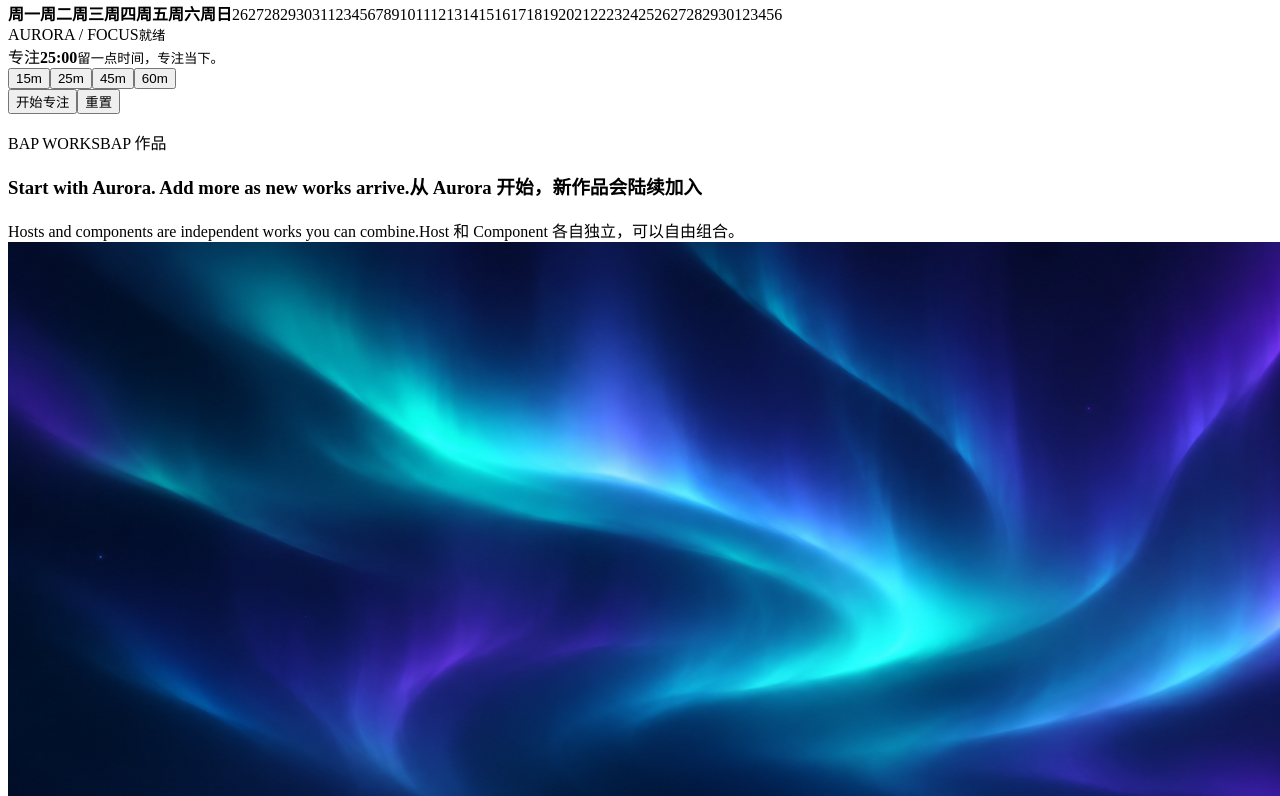
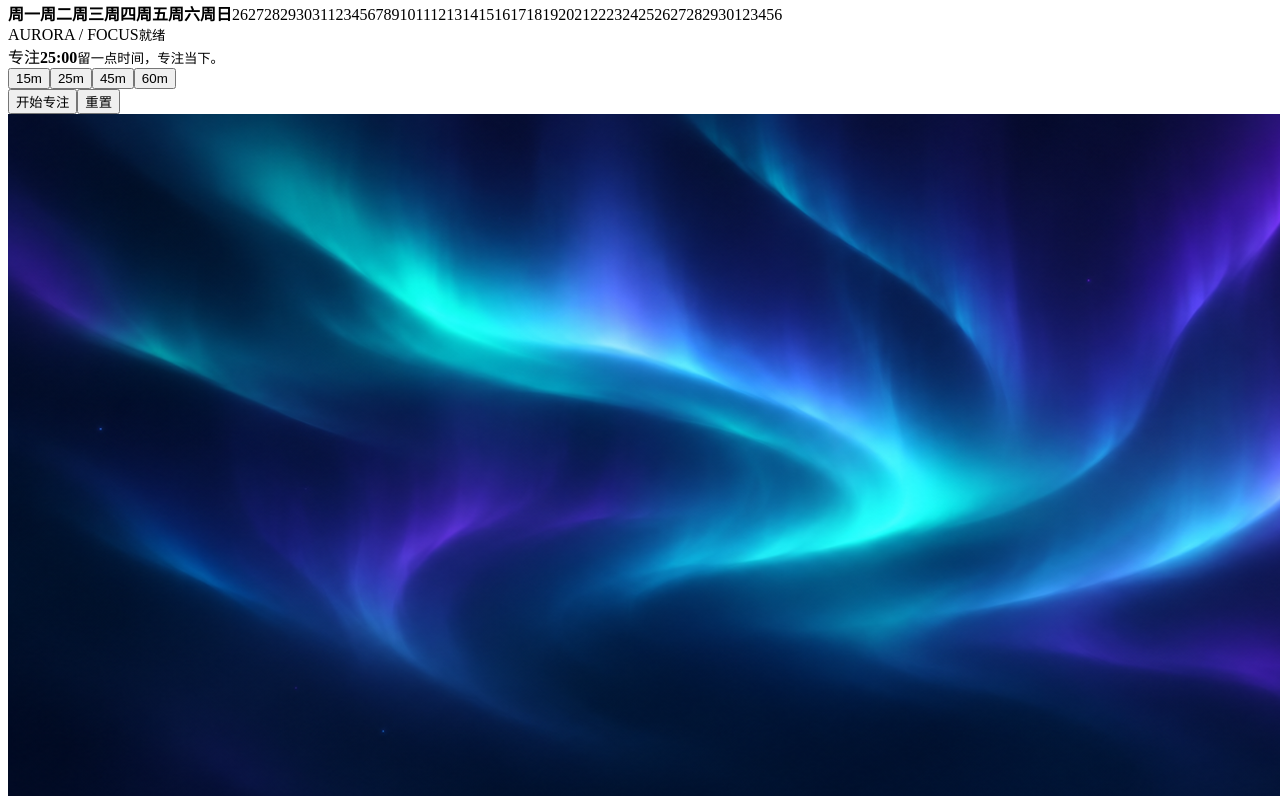
Before and after one commit to backdrop-augmentation-protocol/backdrop-augmentation-protocol.github.io, a React (Vite) app in the folder app/: page / in a window 1280 px wide. Shown: the part 1704-2500 px from the top of the page. Built offline with nearby package versions, Linux system fonts and the light colour scheme; the HTML template or start-up script is replaced by a standard one; a web font is replaced by a local one.

Commit message:
style: remove overlay labels from story scenes

```diff
--- a/app/src/Scrollytelling.jsx
+++ b/app/src/Scrollytelling.jsx
@@ -115,11 +115,6 @@ export default function Scrollytelling({ lang = 'zh' }) {
           <div className="story-widget story-widget--calendar visible"><LiveCalendar zh={zh}/></div>
           <div className={'story-widget story-widget--focus' + (focusOn ? ' visible' : '') + (act === 3 ? ' featured' : '') + (focusMoved?' moved':'')} style={{'--focus-width':`${(act===3?34:26)*scale/112}%`,'--focus-opacity':opacity/100}}><LiveFocus zh={zh}/></div>
           <div className={'story-future' + (act >= 4 ? ' visible' : '')}>
-            <div className="story-future__intro">
-              <p><span className="en">BAP WORKS</span><span className="zh">BAP {'\u4f5c\u54c1'}</span></p>
-              <h3><span className="en">Start with Aurora. Add more as new works arrive.</span><span className="zh">{'\u4ece Aurora \u5f00\u59cb\uff0c\u65b0\u4f5c\u54c1\u4f1a\u9646\u7eed\u52a0\u5165'}</span></h3>
-              <div className="story-future__summary"><span className="en">Hosts and components are independent works you can combine.</span><span className="zh">{'Host \u548c Component \u5404\u81ea\u72ec\u7acb\uff0c\u53ef\u4ee5\u81ea\u7531\u7ec4\u5408\u3002'}</span></div>
-            </div>
             <div className="story-future__works">
               {futureWorks.map(work => <article className="future-work" key={work.title}>
                 <div className="future-work__image"><img src={work.image} alt={work.alt}/><span className="future-work__kind">{work.kind}</span></div>
@@ -127,13 +122,10 @@ export default function Scrollytelling({ lang = 'zh' }) {
               </article>)}
               <div className="future-work future-work--more"><div className="future-work__more-mark" aria-hidden="true">&hellip;</div><strong><span className="en">More works</span><span className="zh">{'\u66f4\u591a\u4f5c\u54c1'}</span></strong><small><span className="en">As they arrive</span><span className="zh">{'\u6301\u7eed\u52a0\u5165'}</span></small></div>
             </div>
-            <div className="story-future__brand"><img src="./icon-256.png" alt=""/><b>BAP</b><span className="en">Create Freely. Connect Seamlessly. Compose Your Way.</span><span className="zh">{'\u521b\u4f5c\u81ea\u7531 \u00b7 \u4f5c\u54c1\u4e92\u901a \u00b7 \u7ec4\u5408\u968f\u5fc3'}</span></div>
           </div>
-          <div className="story-desktop__caption"><span>BAP AURORA</span><i/> <span>WALLPAPER ENGINE</span></div>
         </div>
         <div className={'story-miniworks' + (act === 1 ? ' visible' : '')}><span>INDEPENDENT WORKS</span><div><img src="./works/aurora-clock.png" alt=""/><img src="./works/aurora-calendar.png" alt=""/><img src="./works/aurora-focus.png" alt=""/></div><small>Aurora Clock · Calendar · Focus</small></div>
         <CompanionPanel act={act} zh={zh} focusOn={focusOn} setFocusOn={setFocusOn} focusMoved={focusMoved} setFocusMoved={setFocusMoved} presetName={presetName} setPresetName={setPresetName} scale={scale} setScale={setScale} opacity={opacity} setOpacity={setOpacity}/>
-        <div className="story-frame__number">0{act + 1}<span> / 05</span></div>
       </div>
       <div className="story-progress" aria-hidden="true"><span style={{transform:`scaleX(${(act + 1) / acts.length})`}}/></div>
     </div>
```
